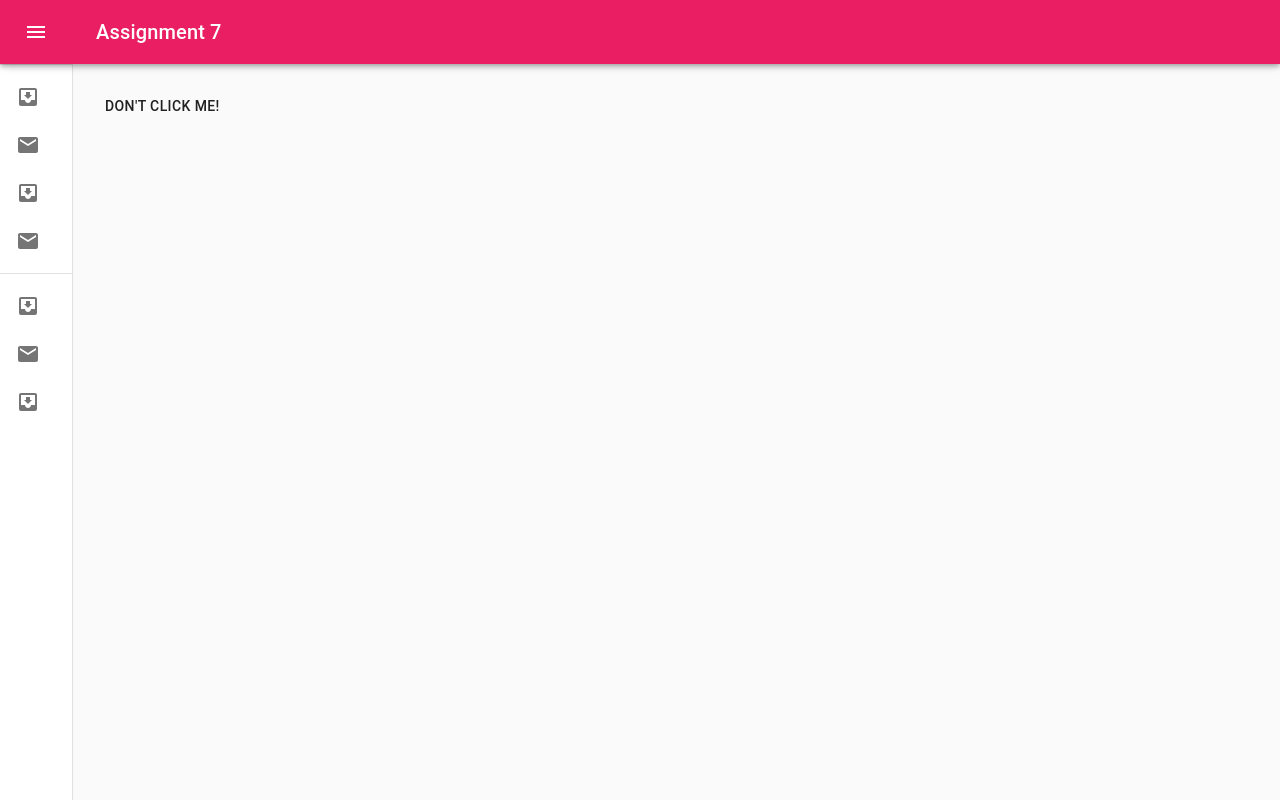
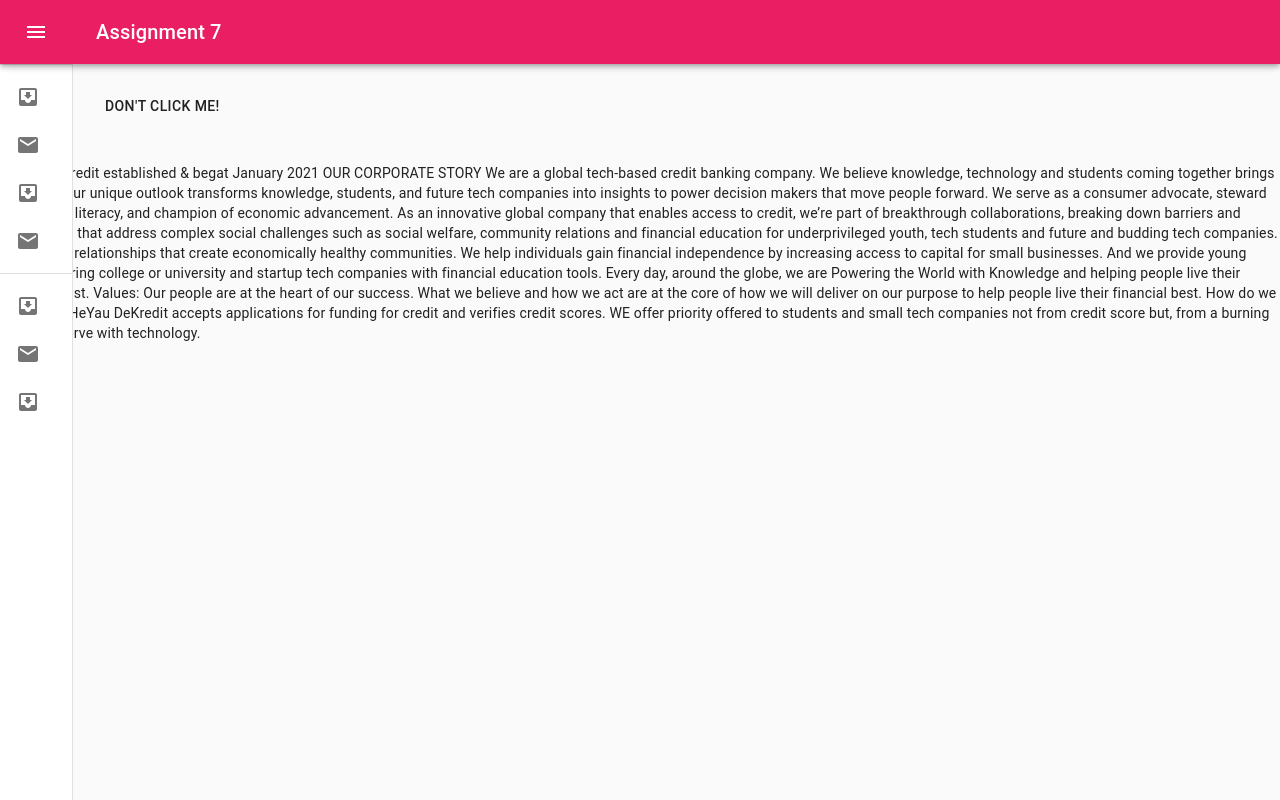
Before and after one commit to yauhofung/TTP6-PositiveProjection, a React (Create React App) app: page / in a window 1280 px wide. Built offline with nearby package versions, Linux system fonts and the light colour scheme.

Commit message:
Updated About Me Page into App.js file

```diff
--- a/src/App.js
+++ b/src/App.js
@@ -3,6 +3,7 @@
 // other imports
 import { Snackbar } from "@material-ui/core";
 import MiniDrawer from './components/MiniDrawer';
+import About_Us from './components/About_Us';
 
 class App extends Component {
 	// other member functions and variables can go here
@@ -19,6 +20,7 @@
 			<div className="App">
 				<MiniDrawer>
 				</MiniDrawer>
+				<About_Us/>
 			</div>
 		);
 	}
--- /dev/null
+++ b/src/components/About_Us.js
@@ -0,0 +1,46 @@
+import React from 'react';
+//other imports
+
+class About_Us extends React.Component{
+
+    //other member functions and variables can go here
+
+    render(){
+        //JS code goes here
+        // but not all of your code
+        const name = 'Kris Mickens';
+
+        return(
+            //JSX HTML goes here
+            <p> HeYau DeKredit
+            established & begat January 2021
+            OUR CORPORATE STORY
+            We are a global tech-based credit banking company. We believe knowledge,
+             technology and students coming together brings progress. Our unique outlook
+             transforms knowledge, students, and future tech companies into insights to power
+            decision makers that move people forward.
+
+            We serve as a consumer advocate, steward of financial literacy, and champion of economic
+            advancement. As an innovative global company that enables access to credit, we’re part of
+             breakthrough collaborations, breaking down barriers and innovations that address complex
+             social challenges such as social welfare, community relations and financial education for
+             underprivileged youth, tech students and future and budding tech companies. We finance
+            relationships that create economically healthy communities. We help individuals gain financial
+             independence by increasing access to capital for small businesses. And we provide young adults
+            entering college or university and startup tech companies with financial education tools.
+
+            Every day, around the globe, we are Powering the World with Knowledge and helping people
+            live their financial best.
+
+            Values: Our people are at the heart of our success. What we believe and how we act are at
+            the core of how we will deliver on our purpose to help people live their financial best.
+
+            How do we operate?
+            * HeYau DeKredit accepts applications for funding for credit and verifies credit scores.
+            WE offer priority offered to students and small tech companies not from credit score but,
+            from a burning desire to serve with technology.
+            </p>
+        )
+    }
+}
+export default About_Us
```
